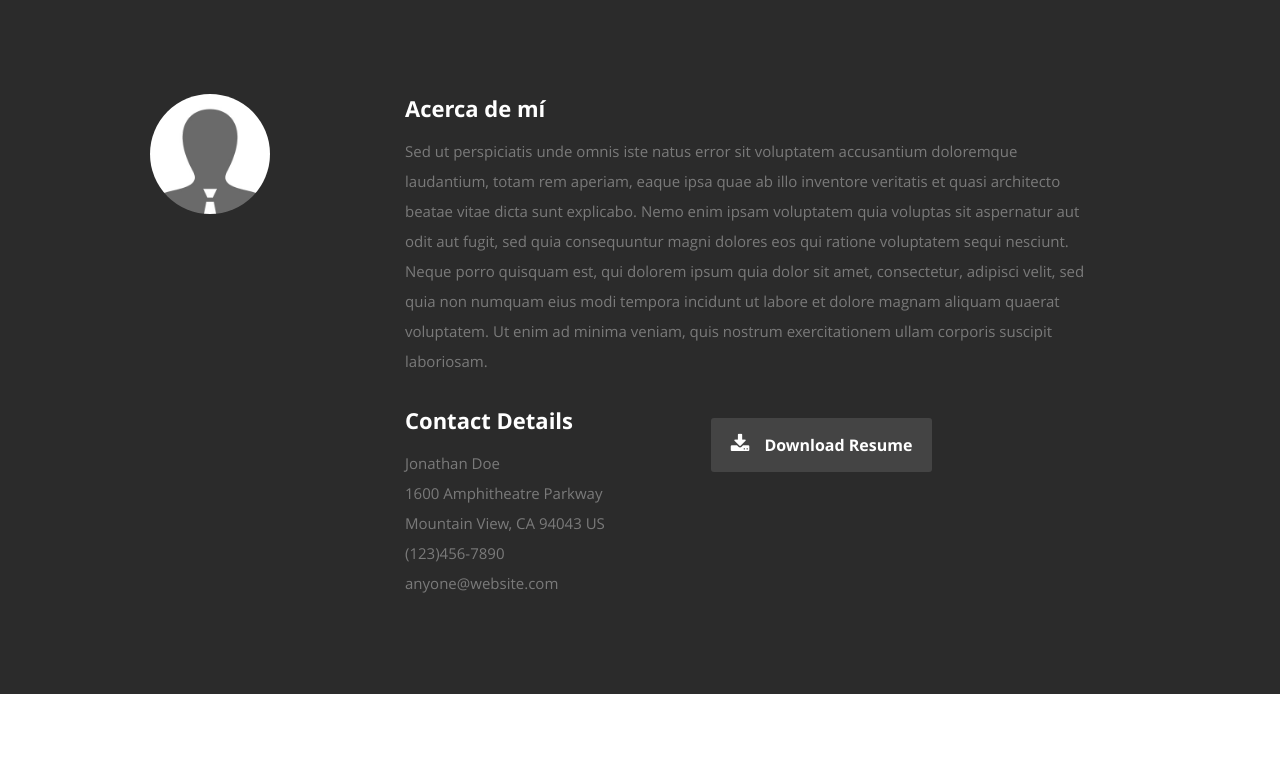
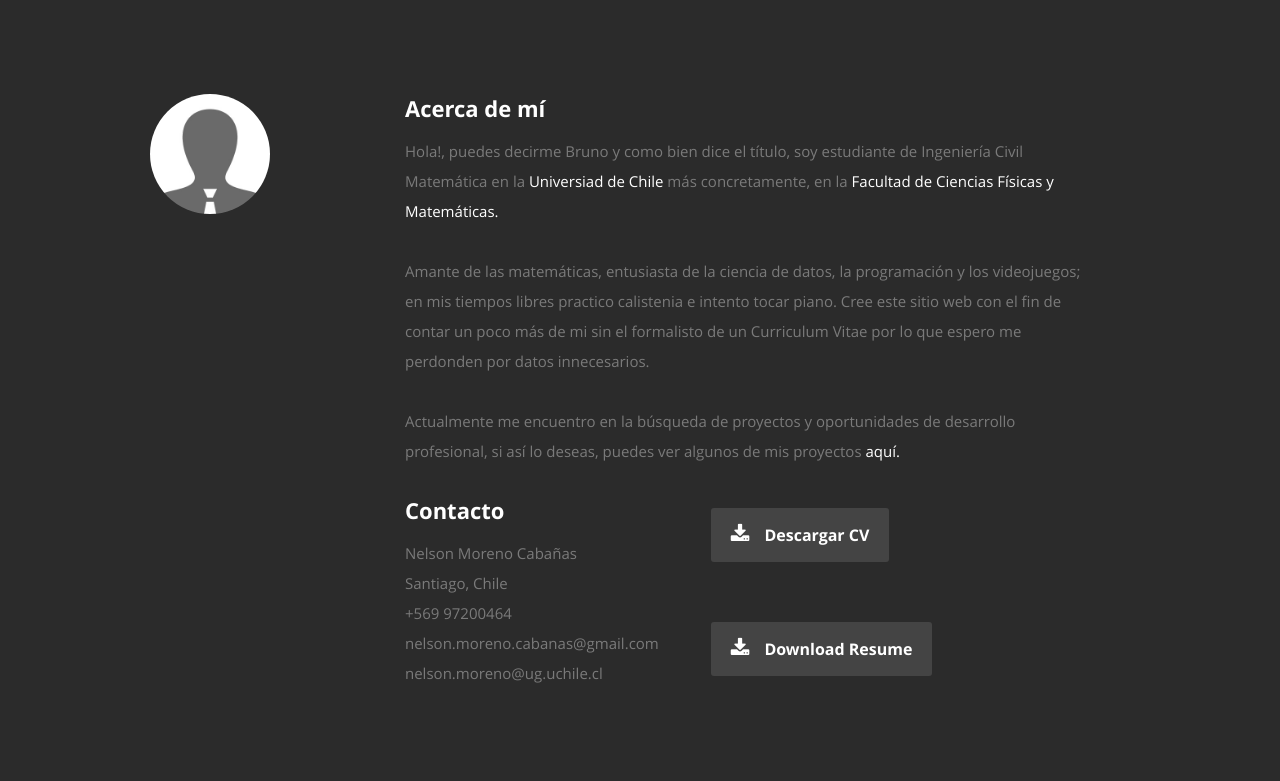
Before and after one commit to Bruno-Moreno/Bruno-Moreno.github.io, a plain HTML site: page index.html in a window 1280 px wide. Shown: the part 802-1583 px from the top of the page. Drawn offline with nearby package versions, Linux system fonts and the light colour scheme.

Commit message:
Actualizacion web page

```diff
--- a/index.html
+++ b/index.html
@@ -50,6 +50,7 @@
             <li><a class="smoothscroll" href="#portfolio">Proyectos</a></li>
             <li><a class="smoothscroll" href="#testimonials">Testimonios</a></li>
             <li><a class="smoothscroll" href="#contact">Contacto</a></li>
+            <li><a href="#"> English Ver</a> </li>
          </ul> <!-- end #nav -->
 
       </nav> <!-- end #nav-wrap -->
@@ -57,7 +58,7 @@
       <div class="row banner">
          <div class="banner-text">
             <h1 class="responsive-headline">Nelson Moreno Cabañas.</h1>
-            <h3>Mis cercanos me dicen Bruno, estudiante de <span>Ingeniería Civil Matemática</span> con especialidad en <span> Ciencia de datos <span> en la Universidad de Chile. </span> </span> Me encuentro actualmente interesado en proyectos del área de <span>Computer Vision</span> <span> y </span> <span> divulgación Matemática </span>. Sigue <a class="smoothscroll" href="#about">bajando</a>
+            <h3>Mis cercanos me dicen Bruno, estudiante de <span>Ingeniería Civil Matemática</span> con especialidad en <span> Ciencia de datos. </span> Me encuentro actualmente interesado en proyectos del área de <span>Computer Vision</span> <span> y </span> <span> divulgación Matemática </span>. Sigue <a class="smoothscroll" href="#about">bajando</a>
             y conoce un poco más de mi!
 
             <!-- <a class="smoothscroll" href="#about">Acerca de mi</a>. -->
@@ -96,33 +97,40 @@
 
             <h2>Acerca de mí</h2>
 
-            <p>Sed ut perspiciatis unde omnis iste natus error sit voluptatem accusantium doloremque laudantium, totam rem aperiam,
-            eaque ipsa quae ab illo inventore veritatis et quasi architecto beatae vitae dicta sunt explicabo. Nemo enim ipsam
-            voluptatem quia voluptas sit aspernatur aut odit aut fugit, sed quia consequuntur magni dolores eos qui ratione
-            voluptatem sequi nesciunt. Neque porro quisquam est, qui dolorem ipsum quia dolor sit amet, consectetur, adipisci velit,
-            sed quia non numquam eius modi tempora incidunt ut labore et dolore magnam aliquam quaerat voluptatem.
-            Ut enim ad minima veniam, quis nostrum exercitationem ullam corporis suscipit laboriosam.
+            <p>Hola!, puedes decirme Bruno y como bien dice el título, soy estudiante de Ingeniería Civil Matemática en la <a href="https://www.uchile.cl/">Universiad de Chile</a> más concretamente, en la <a href="http://ingenieria.uchile.cl/">Facultad de Ciencias Físicas y Matemáticas.</a> </p>
+
+            <p> Amante de las matemáticas, entusiasta de la ciencia de datos, la programación y los videojuegos; en mis tiempos libres practico calistenia e intento tocar piano. Cree este sitio web con el fin de contar un poco más de mi sin el formalisto de un Curriculum Vitae por lo que espero me perdonden por datos innecesarios. </p>
+
+            <p> Actualmente me encuentro en la búsqueda de proyectos y oportunidades de desarrollo profesional, si así lo deseas, puedes ver algunos de mis proyectos <a class="smoothscroll" href="#portfolio">aquí.</a> </p>
+
             </p>
+
+            <p>
 
             <div class="row">
 
                <div class="columns contact-details">
 
-                  <h2>Contact Details</h2>
+                  <h2>Contacto</h2>
                   <p class="address">
-						   <span>Jonathan Doe</span><br>
-						   <span>1600 Amphitheatre Parkway<br>
-						         Mountain View, CA 94043 US
-                     </span><br>
-						   <span>(123)456-7890</span><br>
-                     <span>anyone@website.com</span>
+						   <span>Nelson Moreno Cabañas</span><br>
+						   <span>Santiago, Chile </span><br>
+						   <span>+569 97200464</span><br>
+                     <span>nelson.moreno.cabanas@gmail.com</span><br>
+                     <span>nelson.moreno@ug.uchile.cl</span>
 					   </p>
 
                </div>
 
                <div class="columns download">
                   <p>
-                     <a href="#" class="button"><i class="fa fa-download"></i>Download Resume</a>
+                     <a href="./docs/CV_Español.pdf" class="button"><i class="fa fa-download"></i>Descargar CV </a>
+                  </p>
+               </div>
+
+               <div class="columns download">
+                  <p>
+                     <a href="./docs/CV_English.pdf" class="button"><i class="fa fa-download"></i>Download Resume</a>
                   </p>
                </div>
 
```
Also changed, not shown: images/header-background.jpg, images/header40.jpg (added), images/header59.jpg (renamed from images/header2.jpg), images/header60.jpg (renamed from images/header3.jpg), 5 other files.
